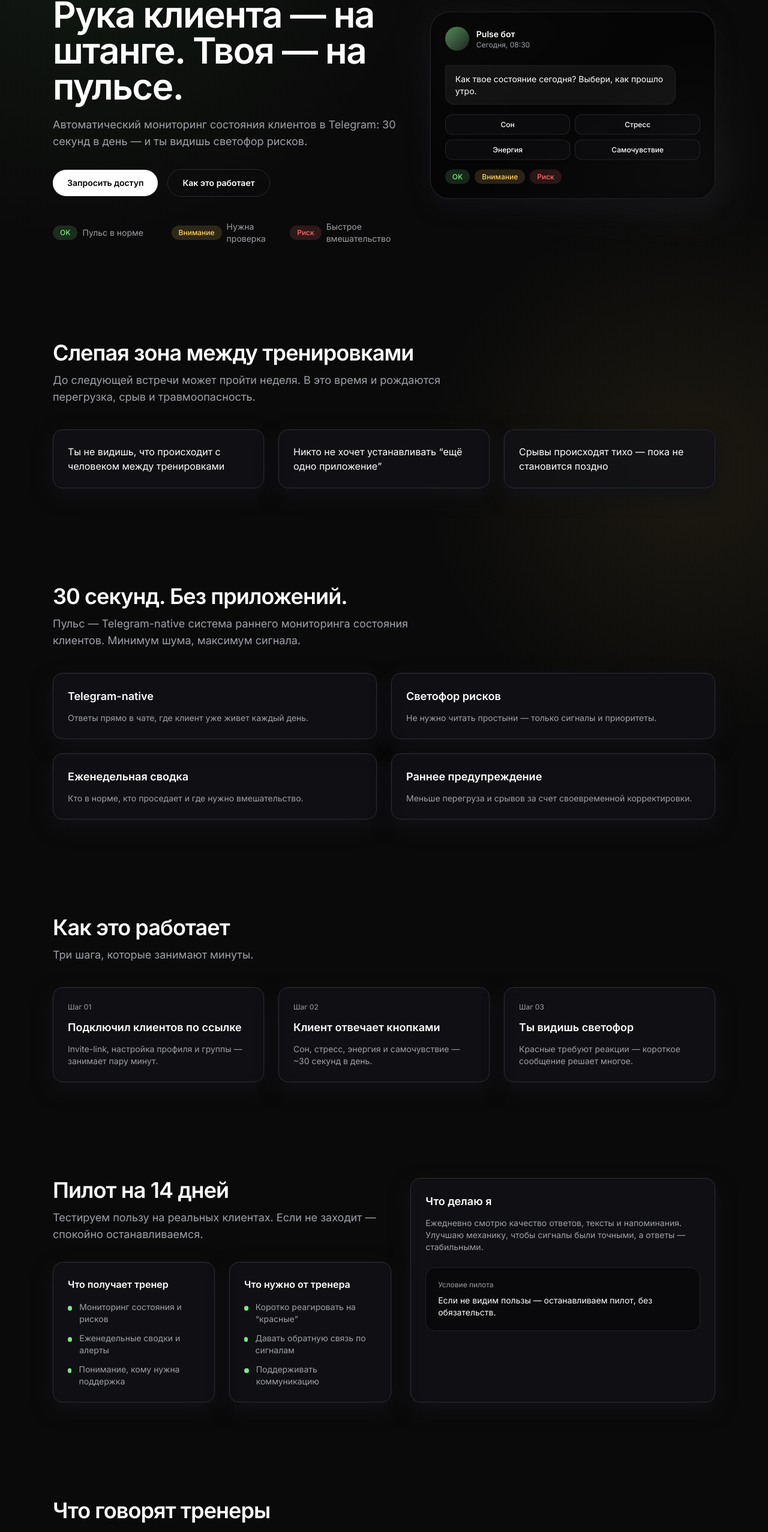
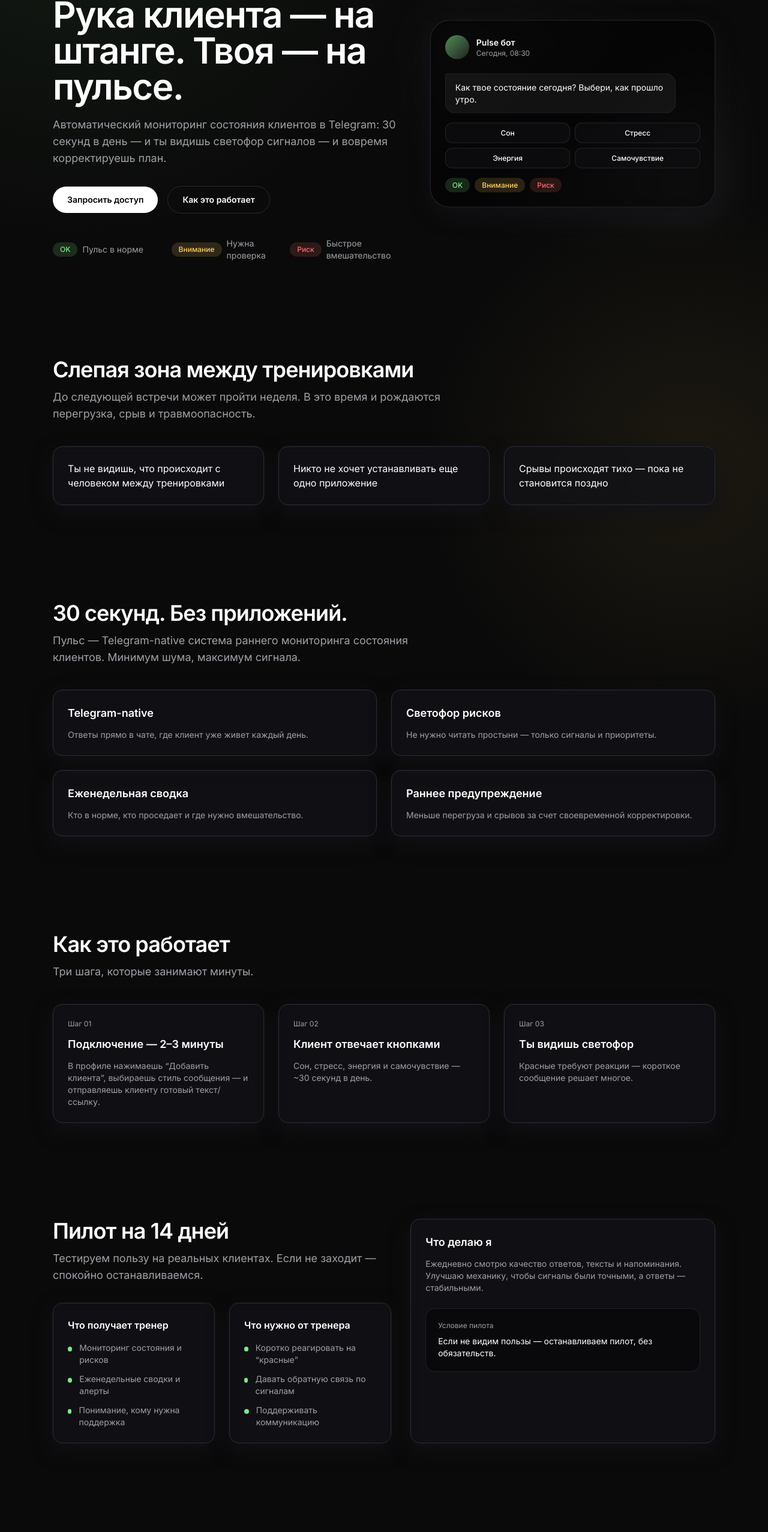
Before and after one commit to Sultik2312/pulse-site, a Next.js app: page / in a window 1280 px wide. Shown: the part 202-2756 px from the top of the page at 60% size. Built offline with nearby package versions, Linux system fonts and the light colour scheme.

Commit message:
Update landing copy (P0 text changes)

```diff
--- a/app/page.tsx
+++ b/app/page.tsx
@@ -9,7 +9,7 @@ const faqItems = [
   },
   {
     q: "Сколько времени занимает?",
-    a: "Клиент отвечает ~30 секунд в день. Тренеру обычно нужно 1–3 минуты на просмотр светофора и короткую реакцию."
+    a: "Клиент отвечает ~30 секунд в день. Тренеру обычно нужно 1-3 минуты на просмотр светофора и короткую реакцию."
   },
   {
     q: "Нужно ли устанавливать приложение?",
@@ -80,7 +80,7 @@ export default function Home() {
               </h1>
               <p className="mt-5 max-w-2xl text-base text-muted md:text-lg">
                 Автоматический мониторинг состояния клиентов в Telegram: 30 секунд в день — и ты
-                видишь светофор рисков.
+                видишь светофор сигналов — и вовремя корректируешь план.
               </p>
               <div className="mt-8 flex flex-wrap items-center gap-4">
                 <Link href="#lead" className="btn-primary">
@@ -124,7 +124,7 @@ export default function Home() {
             <div className="mt-10 grid gap-6 md:grid-cols-3">
               {[
                 "Ты не видишь, что происходит с человеком между тренировками",
-                "Никто не хочет устанавливать “ещё одно приложение”",
+                "Никто не хочет устанавливать еще одно приложение",
                 "Срывы происходят тихо — пока не становится поздно"
               ].map((text) => (
                 <div key={text} className="card">
@@ -178,8 +178,8 @@ export default function Home() {
               {[
                 {
                   step: "01",
-                  title: "Подключил клиентов по ссылке",
-                  text: "Invite-link, настройка профиля и группы — занимает пару минут."
+                  title: "Подключение — 2–3 минуты",
+                  text: "В профиле нажимаешь “Добавить клиента”, выбираешь стиль сообщения — и отправляешь клиенту готовый текст/ссылку."
                 },
                 {
                   step: "02",
@@ -246,17 +246,11 @@ export default function Home() {
 
         <section id="social-proof" className="section">
           <div className="container">
-            <h2 className="section-title">Что говорят тренеры</h2>
+            <h2 className="section-title">Что проверяем в пилоте</h2>
             <p className="section-subtitle">
-              Пример отзыва (демо). Настоящие кейсы появятся после пилота.
+              Стабильность ответов клиентов, реакцию тренера на “красные” сигналы и то, насколько
+              сводка реально экономит время и помогает корректировать план.
             </p>
-            <div className="mt-10 card">
-              <blockquote className="text-base text-white">
-                “Раньше я узнавал о перегрузе только когда клиент начинал пропускать тренировки.
-                Теперь вижу динамику заранее и могу спокойно скорректировать план.”
-              </blockquote>
-              <p className="mt-4 text-xs text-muted">— пример отзыва, не реальный клиент</p>
-            </div>
           </div>
         </section>
 
@@ -286,11 +280,10 @@ export default function Home() {
               </p>
               <div className="mt-8 card">
                 <h3 className="text-base font-semibold text-white">Что дальше</h3>
-                <ul className="checklist mt-4 space-y-3">
-                  <li>Короткий созвон на 10 минут</li>
-                  <li>Подключаем группу через invite-link</li>
-                  <li>Смотрим первые сигналы уже на 2–3 день</li>
-                </ul>
+                <p className="mt-4 text-sm text-muted">
+                  Оставь заявку — я отвечу, подключим тебя в пилот и ты начнешь добавлять клиентов
+                  через “Добавить клиента”. Уже на следующий день увидишь сводку/светофор по группе.
+                </p>
               </div>
             </div>
             <LeadForm />
```
